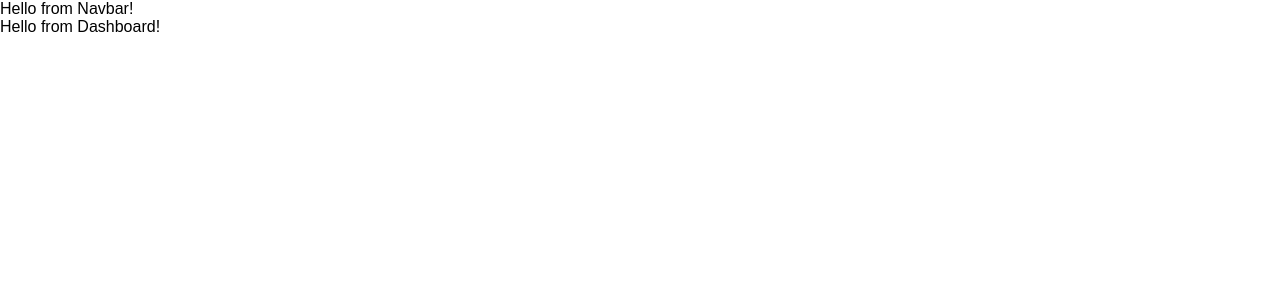
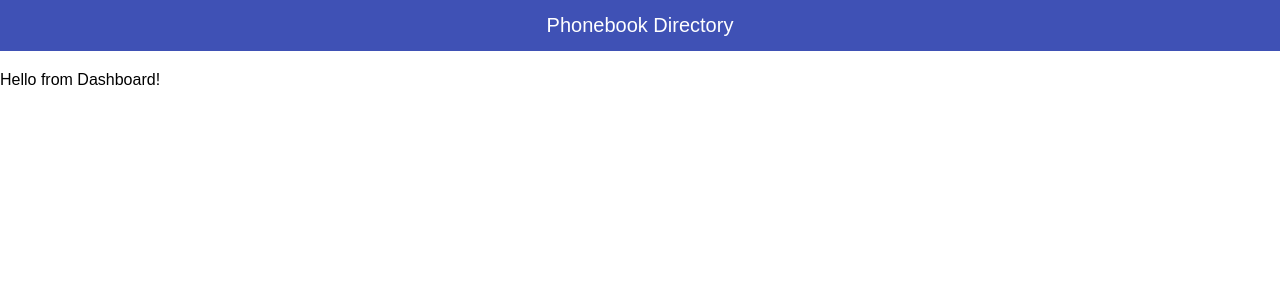
Before and after one commit to ayush221b/phonebook-app, a React (Create React App) app: page / in a window 1280 px wide. Shown: the top 300 px of the page. Built offline with nearby package versions, Linux system fonts and the light colour scheme.

Commit message:
Created Navbar

```diff
--- /dev/null
+++ b/src/components/shared/top_navbar/TopNavbar.css
@@ -0,0 +1,22 @@
+.navbar{
+    margin-bottom: 20px;
+}
+
+ul {
+    list-style-type: none;
+    margin: 0;
+    padding: 0;
+    overflow: hidden;
+    background-color: #3F51B5;
+    display: flex;
+    justify-content: center;
+}
+
+li > .link {
+    display: block;
+    color: white;
+    text-align: center;
+    padding: 14px 16px;
+    font-weight: 200;
+    font-size: 20px;
+}
--- a/src/components/shared/top_navbar/TopNavbar.js
+++ b/src/components/shared/top_navbar/TopNavbar.js
@@ -1,10 +1,24 @@
-import React, { Component } from 'react'
+import React, { Component } from 'react';
+import { Link } from 'react-router-dom';
+
+// Import component stylesheet
+import './TopNavbar.css';
 
 export default class TopNavbar extends Component {
     render() {
         return (
-        <div>
-            Hello from Navbar!
+        <div className='navbar'>
+            <ul>
+                <li>
+                    <Link
+                        className = 'link'
+                        style={{ textDecoration: 'none' }}
+                        to='/'
+                    >
+                    Phonebook Directory
+                    </Link>
+                </li>
+            </ul>
         </div>
         )
     }
```
